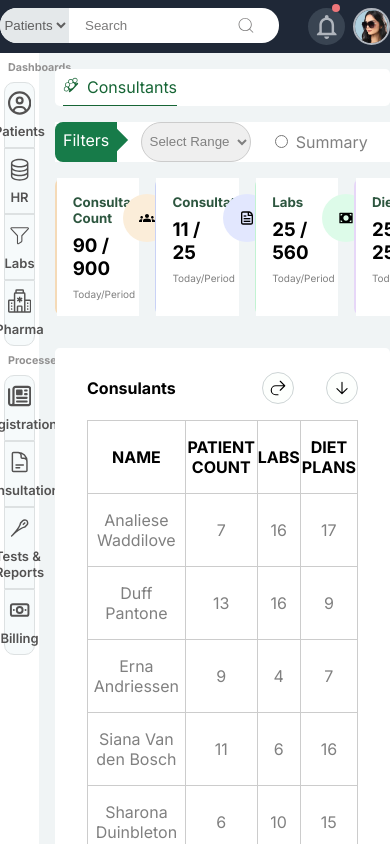
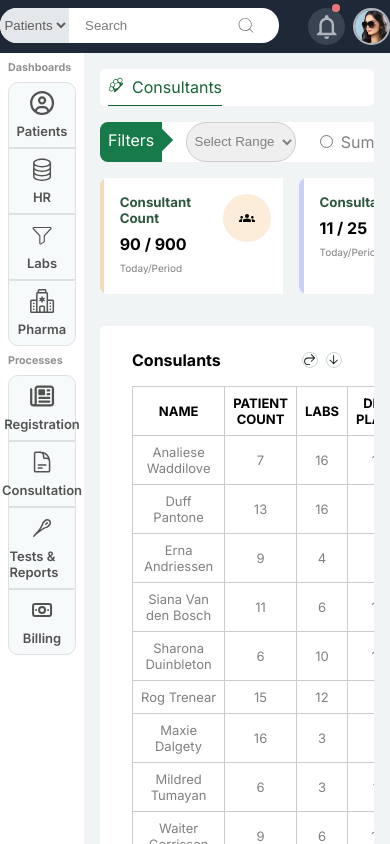
Before and after one commit to Deckason/jeevan-kumar-intern-assessment, a Next.js app: page / in a window 390 px wide. Shown: the top 844 px of the page. Built offline with nearby package versions, Linux system fonts and the light colour scheme.

Commit message:
Adjusted the dashboard a bit to look good on mobile

```diff
--- a/src/app/components/cardCounts/cards.module.css
+++ b/src/app/components/cardCounts/cards.module.css
@@ -49,4 +49,16 @@
   .container{
     overflow: scroll;
   }
+
+  .cardContainer{
+    width: 100%;
+  }
+
+.cardDetails h3{
+    font-size: medium;
+  }
+
+  .card{
+    gap: 2rem;
+  }
 }
--- a/src/app/components/consultants/Cconsoltants.module.css
+++ b/src/app/components/consultants/Cconsoltants.module.css
@@ -63,4 +63,22 @@
   .consultantsTable{
     overflow: scroll;
   }
+
+  .header h4{
+    font-size: medium;
+    }
+
+    .icons{
+        gap: .5rem;
+    }
+
+    .icons span{
+        width: 1rem;
+    font-size: smaller;
+    }
+
+    .table th, .table td{
+        font-size: small;
+        padding: .5rem;
+    }
 }
--- a/src/app/globals.css
+++ b/src/app/globals.css
@@ -47,8 +47,12 @@ button, a{
   gap: 1rem;
 }
 
-/* @media screen and (max-width: 768px) {
-  .nav{
-      border: 1px solid red;
+@media screen and (max-width: 768px) {
+  .aside{
+    width: 100px;
   }
-} */
+
+  .dashboardContent{
+    width: calc(100% - 100px);
+  }
+}
--- a/src/app/page.js
+++ b/src/app/page.js
@@ -1,5 +1,5 @@
-// "use client"
-import React from 'react'
+"use client"
+import React, { useState } from 'react'
 import SideNav from "../app/components/sideNav/SideNav"
 import Nav from './components/nav/Nav';
 import Consultants from "./components/consultants/Consultants"
@@ -8,7 +8,7 @@ import CardsContainer from './components/cardCounts/CardsContainer';
 import Filters from './components/filters/Filters';
 
 const page = () => {
-  // const [sideMenue, setSideMenue] = useState(false)
+  const [menuVisible, setMenuVisible] = useState(false)
   return (
     <div className='container'>
       <div className='navBar'>
```
